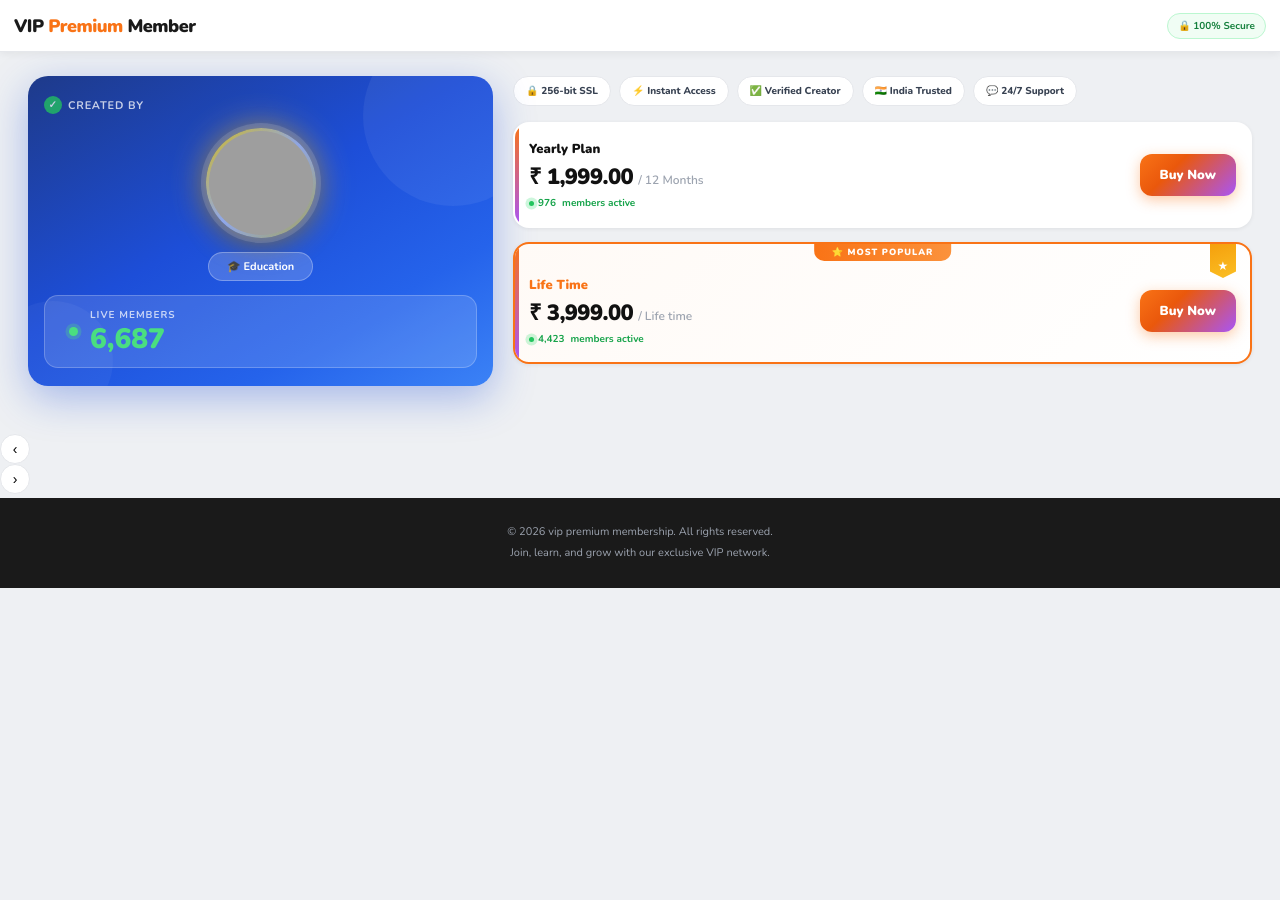
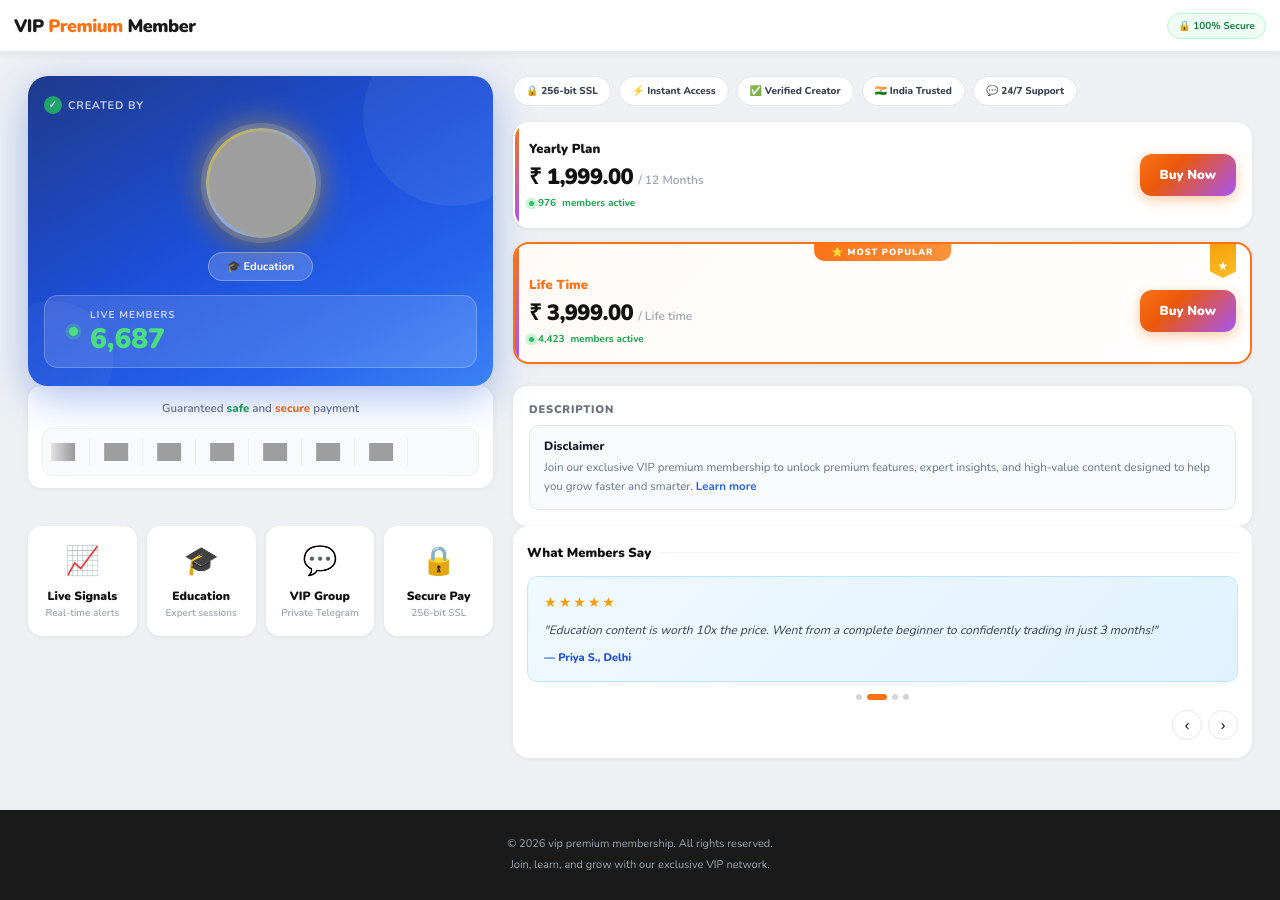
Before and after one commit to telegrowweb-web/vippremiummembership, a plain HTML site: page index.html in a window 1280 px wide. Before the commit the page ends 800 px from the top, so only its background shows below. Drawn offline with nearby package versions, Linux system fonts and the light colour scheme; grey boxes are pictures that could not be loaded.

Commit message:
Update index.html

```diff
--- a/index.html
+++ b/index.html
@@ -1,6 +1,3 @@
-
-
-
 <!DOCTYPE html>
 <html lang="en">
 <head>
@@ -16,17 +13,14 @@ body{font-family:"Nunito",sans-serif;background:#eef0f3;color:#1a1a1a;min-height
 .brand span{color:#f97316}
 .secure-badge{display:flex;align-items:center;gap:5px;font-size:10px;color:#15803d;font-weight:700;background:#f0fdf4;padding:5px 10px;border-radius:30px;border:1px solid #bbf7d0}
 
-/* MOBILE: single column, order via order property */
 .wrap{width:100%;padding:14px 12px 32px;display:flex;flex-direction:column;gap:14px}
 
-/* DESKTOP: two column grid */
 @media(min-width:768px){
   .wrap{display:grid!important;grid-template-columns:38% 1fr;gap:0 20px;padding:24px 28px 48px;align-items:start}
   .col-left{position:sticky;top:72px;display:flex;flex-direction:column;gap:14px;grid-column:1;grid-row:1/99}
   .col-right{grid-column:2;display:flex;flex-direction:column;gap:14px}
 }
 
-/* Mobile order */
 .block-creator{order:1}
 .block-plans{order:2}
 .block-payment-logos{order:3}
@@ -34,7 +28,6 @@ body{font-family:"Nunito",sans-serif;background:#eef0f3;color:#1a1a1a;min-height
 .block-features{order:5}
 .block-testi{order:6}
 
-/* CREATOR CARD */
 .creator-card{background:linear-gradient(150deg,#1e3a8a 0%,#1d4ed8 45%,#2563eb 75%,#3b82f6 100%);border-radius:20px;padding:20px 16px 18px;color:#fff;position:relative;overflow:hidden;box-shadow:0 12px 40px rgba(29,78,216,0.35)}
 .creator-card::before{content:"";position:absolute;top:-50px;right:-50px;width:180px;height:180px;border-radius:50%;background:rgba(255,255,255,0.06)}
 .creator-card::after{content:"";position:absolute;bottom:-35px;left:-35px;width:120px;height:120px;border-radius:50%;background:rgba(255,255,255,0.04)}
@@ -51,17 +44,10 @@ body{font-family:"Nunito",sans-serif;background:#eef0f3;color:#1a1a1a;min-height
 .live-lbl{font-size:10px;opacity:0.72;text-transform:uppercase;letter-spacing:1px;margin-bottom:2px;font-weight:700}
 .live-num{font-size:28px;font-weight:900;color:#4ade80;font-variant-numeric:tabular-nums;line-height:1.1}
 
-/* TRUST BADGES */
 .trust-row{display:flex;gap:8px;overflow-x:auto;-webkit-overflow-scrolling:touch;scrollbar-width:none;padding-bottom:2px}
 .trust-row::-webkit-scrollbar{display:none}
 .tbadge{display:flex;align-items:center;gap:5px;background:#fff;border:1px solid #e5e7eb;border-radius:30px;padding:7px 12px;font-size:10px;font-weight:800;color:#374151;white-space:nowrap;flex-shrink:0}
 
-/* PLANS */
-.plans-wrap{display:flex;flex-direction:column;gap:12px}
-.plans-toprow{display:flex;align-items:center;justify-content:space-between}
-.plans-h{font-size:17px;font-weight:900;color:#111;letter-spacing:-0.3px}
-.plans-badge{font-size:10px;color:#6b7280;background:#fff;padding:4px 12px;border-radius:20px;border:1px solid #e5e7eb;font-weight:700}
-.plan-list{display:flex;flex-direction:column;gap:10px}
 .plan-card{background:#fff;border-radius:16px;padding:16px 14px;display:flex;align-items:center;justify-content:space-between;gap:10px;border:2px solid transparent;position:relative;overflow:hidden;cursor:pointer;box-shadow:0 1px 4px rgba(0,0,0,0.07);transition:all 0.2s}
 .plan-card::before{content:"";position:absolute;left:0;top:0;bottom:0;width:4px;background:linear-gradient(180deg,#f97316,#a855f7);border-radius:4px 0 0 4px}
 .plan-card.popular{border-color:#f97316;background:linear-gradient(135deg,#fffaf6,#fff)}
@@ -135,12 +121,7 @@ body{font-family:"Nunito",sans-serif;background:#eef0f3;color:#1a1a1a;min-height
   </div>
 </nav>
 
-<!-- MOBILE: flex column, order via CSS order property -->
-<!-- DESKTOP: two column grid via col-left / col-right wrappers -->
-
 <div class="wrap" id="mainWrap">
-
-  <!-- ===== LEFT COLUMN (desktop) / ordered blocks (mobile) ===== -->
 
   <!-- 1. CREATOR CARD -->
   <div class="block-creator">
@@ -165,7 +146,6 @@ body{font-family:"Nunito",sans-serif;background:#eef0f3;color:#1a1a1a;min-height
   <!-- 2. TRUST + PLANS -->
   <div class="block-plans">
     <div style="display:flex;flex-direction:column;gap:14px">
-      <!-- Trust badges -->
       <div class="trust-row">
         <div class="tbadge">🔒 256-bit SSL</div>
         <div class="tbadge">⚡ Instant Access</div>
@@ -188,19 +168,84 @@ body{font-family:"Nunito",sans-serif;background:#eef0f3;color:#1a1a1a;min-height
         <div class="star-rib">★</div>
         <div class="pinfo" style="margin-top:16px">
           <div class="pname" style="color:#f97316">Life Time</div>
-              <div class="pprice-row"><div class="pprice">₹  3,999.00</div><div class="pdur">/ Life time</div></div>
+          <div class="pprice-row"><div class="pprice">₹ 3,999.00</div><div class="pdur">/ Life time</div></div>
           <div class="plive"><div class="mdot"></div><span id="c3">0</span>&thinsp;members active</div>
         </div>
         <button class="buybtn" style="margin-top:16px" onclick="event.stopPropagation();pay('https://onetapay.com/pp/MTkzMw==')">Buy Now</button>
       </div>
+    </div>
+  </div>
 
+  <!-- 3. PAYMENT LOGOS -->
+  <div class="block-payment-logos">
+    <div class="pay-card">
+      <div class="sec-txt">Guaranteed <span class="sg">safe</span> and <span class="so">secure</span> payment</div>
+      <div class="logo-carousel">
+        <div class="logo-track">
+          <div class="logo-item"><img src="https://upload.wikimedia.org/wikipedia/commons/thumb/2/24/Paytm_Logo_%28standalone%29.svg/200px-Paytm_Logo_%28standalone%29.svg.png" height="18" alt="Paytm"></div>
+          <div class="logo-item"><img src="https://upload.wikimedia.org/wikipedia/commons/thumb/f/f2/Google_Pay_Logo.svg/200px-Google_Pay_Logo.svg.png" height="18" alt="GPay"></div>
+          <div class="logo-item"><img src="https://upload.wikimedia.org/wikipedia/commons/thumb/e/e1/UPI-Logo-vector.svg/200px-UPI-Logo-vector.svg.png" height="18" alt="UPI"></div>
+          <div class="logo-item"><img src="https://upload.wikimedia.org/wikipedia/commons/thumb/b/b7/MasterCard_Logo.svg/200px-MasterCard_Logo.svg.png" height="18" alt="MC"></div>
+          <div class="logo-item"><img src="https://upload.wikimedia.org/wikipedia/commons/thumb/2/24/Paytm_Logo_%28standalone%29.svg/200px-Paytm_Logo_%28standalone%29.svg.png" height="18" alt="Paytm"></div>
+          <div class="logo-item"><img src="https://upload.wikimedia.org/wikipedia/commons/thumb/f/f2/Google_Pay_Logo.svg/200px-Google_Pay_Logo.svg.png" height="18" alt="GPay"></div>
+          <div class="logo-item"><img src="https://upload.wikimedia.org/wikipedia/commons/thumb/e/e1/UPI-Logo-vector.svg/200px-UPI-Logo-vector.svg.png" height="18" alt="UPI"></div>
+          <div class="logo-item"><img src="https://upload.wikimedia.org/wikipedia/commons/thumb/b/b7/MasterCard_Logo.svg/200px-MasterCard_Logo.svg.png" height="18" alt="MC"></div>
         </div>
       </div>
     </div>
   </div>
 
+  <!-- 4. DISCLAIMER -->
+  <div class="block-disclaimer">
+    <div class="disc-card">
+      <div class="ctitle">Description</div>
+      <div class="disc-inner">
+        <div class="dh">Disclaimer</div>
+        <p>Join our exclusive VIP premium membership to unlock premium features, expert insights, and high-value content designed to help you grow faster and smarter. <a href="#">Learn more</a></p>
+      </div>
+    </div>
+  </div>
 
+  <!-- 5. FEATURES -->
+  <div class="block-features">
+    <div class="feat-grid">
+      <div class="fcard"><div class="ficon">📈</div><div class="fname">Live Signals</div><div class="fsub">Real-time alerts</div></div>
+      <div class="fcard"><div class="ficon">🎓</div><div class="fname">Education</div><div class="fsub">Expert sessions</div></div>
+      <div class="fcard"><div class="ficon">💬</div><div class="fname">VIP Group</div><div class="fsub">Private Telegram</div></div>
+      <div class="fcard"><div class="ficon">🔒</div><div class="fname">Secure Pay</div><div class="fsub">256-bit SSL</div></div>
+    </div>
+  </div>
 
+  <!-- 6. TESTIMONIALS -->
+  <div class="block-testi">
+    <div class="testi">
+      <div class="sec-hd">What Members Say</div>
+      <div class="t-outer">
+        <div class="t-track" id="tTrack">
+          <div class="t-slide">
+            <div class="t-stars">★★★★★</div>
+            <div class="t-text">"Signals are incredibly accurate. Made ₹42,000 profit in my very first month! Best trading community I have ever joined."</div>
+            <div class="t-auth">— Ravi K., Mumbai</div>
+          </div>
+          <div class="t-slide">
+            <div class="t-stars">★★★★★</div>
+            <div class="t-text">"Education content is worth 10x the price. Went from a complete beginner to confidently trading in just 3 months!"</div>
+            <div class="t-auth">— Priya S., Delhi</div>
+          </div>
+          <div class="t-slide">
+            <div class="t-stars">★★★★★</div>
+            <div class="t-text">"Always responsive in the VIP group. Live weekend sessions are extremely valuable. Everyone should join this community!"</div>
+            <div class="t-auth">— Aakash T., Pune</div>
+          </div>
+          <div class="t-slide">
+            <div class="t-stars">★★★★★</div>
+            <div class="t-text">"Yearly plan is the best value for money. Consistent signals, excellent support. Totally worth every single rupee!"</div>
+            <div class="t-auth">— Suman R., Bangalore</div>
+          </div>
+        </div>
+      </div>
+      <div class="t-dots" id="tDots"></div>
+      <div class="t-nav">
         <button class="tnbtn" id="tPrev">‹</button>
         <button class="tnbtn" id="tNext">›</button>
       </div>
@@ -215,13 +260,6 @@ body{font-family:"Nunito",sans-serif;background:#eef0f3;color:#1a1a1a;min-height
 <div class="toast" id="toast"></div>
 
 <script>
-// Desktop: restructure into two columns
-function setupDesktop(){
-  if(window.innerWidth < 768) return;
-  const wrap = document.getElementById('mainWrap');
-  // Already ordered, desktop grid handles visually
-}
-
 const PLANS=[{id:"c1",start:1287},{id:"c2",start:974},{id:"c3",start:4421}];
 const TOTAL=PLANS.reduce((s,p)=>s+p.start,0);
 const fmt=n=>n.toLocaleString("en-IN");
```
Lines whose indentation alone changed are shown as unchanged.
